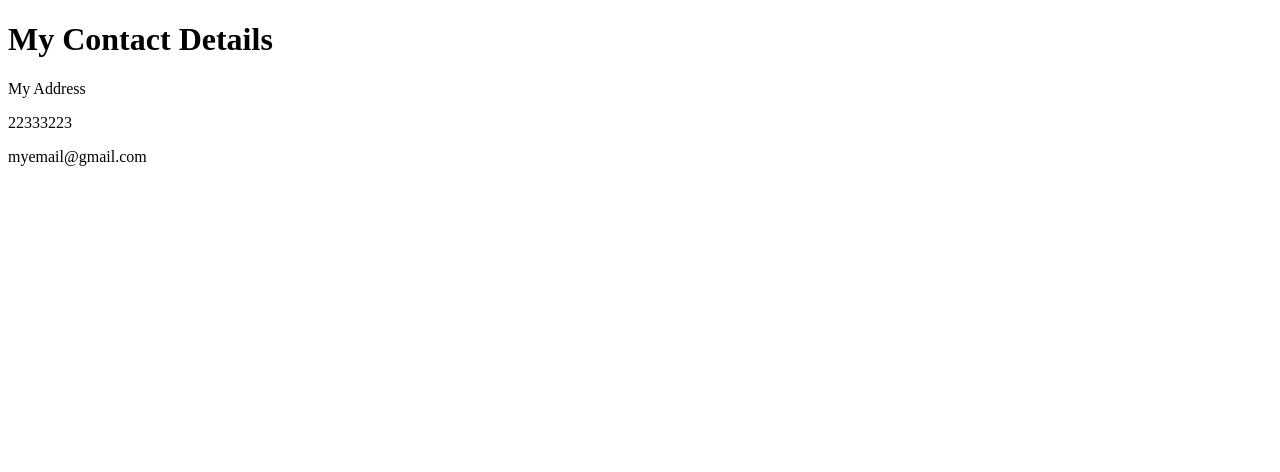
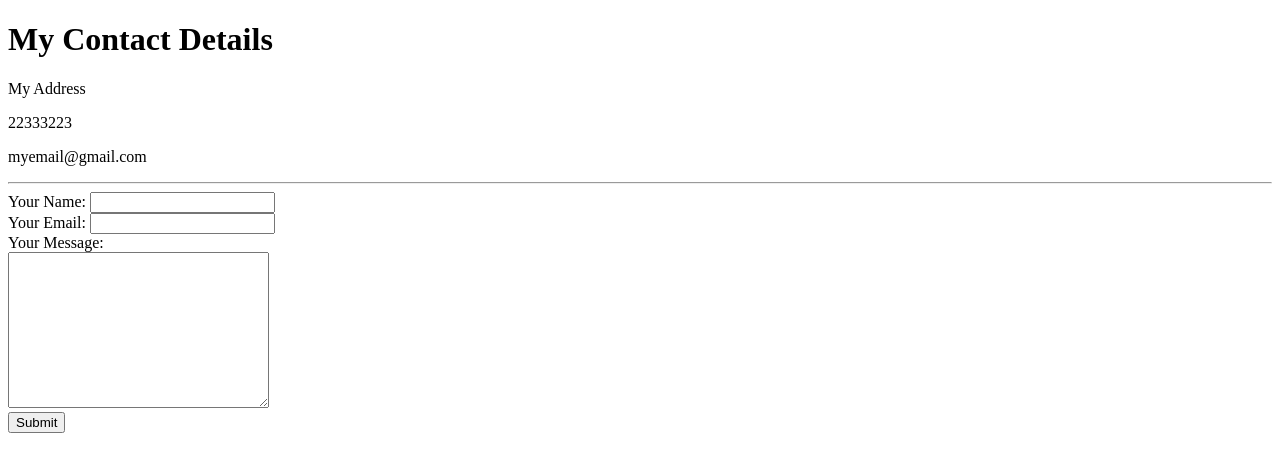
Before and after one commit to neonagat/cv, a plain HTML site: page contact-me.html in a window 1280 px wide. Drawn offline with Linux system fonts and the light colour scheme.

Commit message:
Update files

```diff
--- a/contact-me.html
+++ b/contact-me.html
@@ -1,13 +1,26 @@
 <!DOCTYPE html>
 <html>
+
 <head>
   <meta charset="utf-8">
   <title>Contact me</title>
 </head>
+
 <body>
   <h1>My Contact Details</h1>
   <p>My Address</p>
   <p>22333223</p>
   <p>myemail@gmail.com</p>
+  <hr>
+  <form action="mailto:info@gmail.com" method="post" enctype="text/plain">
+    <label>Your Name:</label>
+    <input type="text" name="yourName" value=""><br>
+    <label>Your Email:</label>
+    <input type="email" name="yourEmail" value=""><br>
+    <label>Your Message:</label><br>
+    <textarea name="yourMessage" rows="10" cols="30"></textarea><br>
+    <input type="submit" name="">
+  </form>
 </body>
+
 </html>
```
Lines whose indentation alone changed are shown as unchanged.
